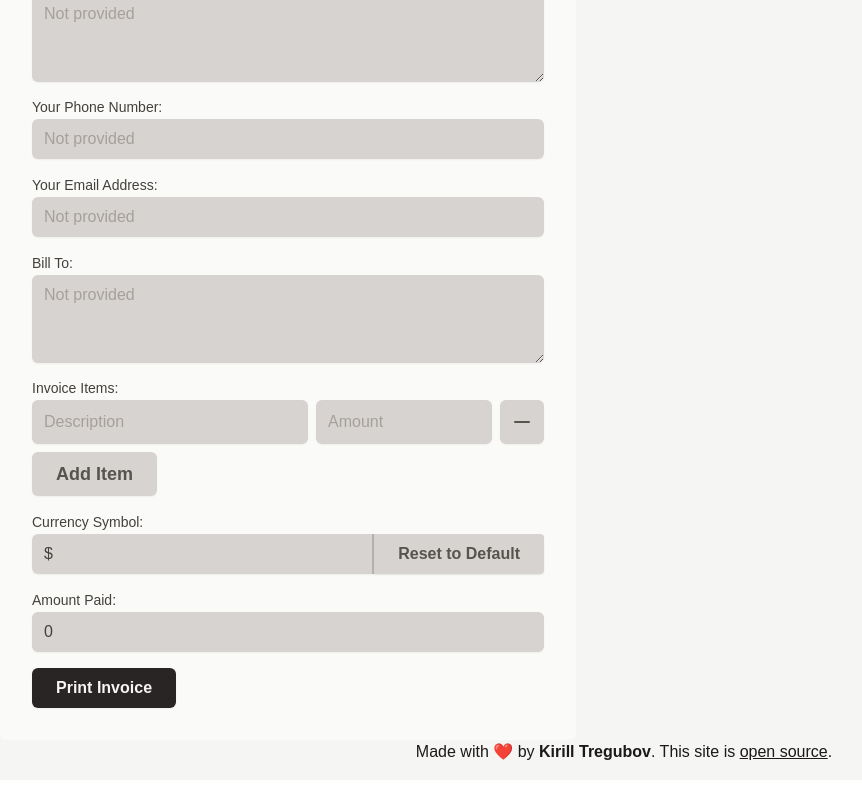
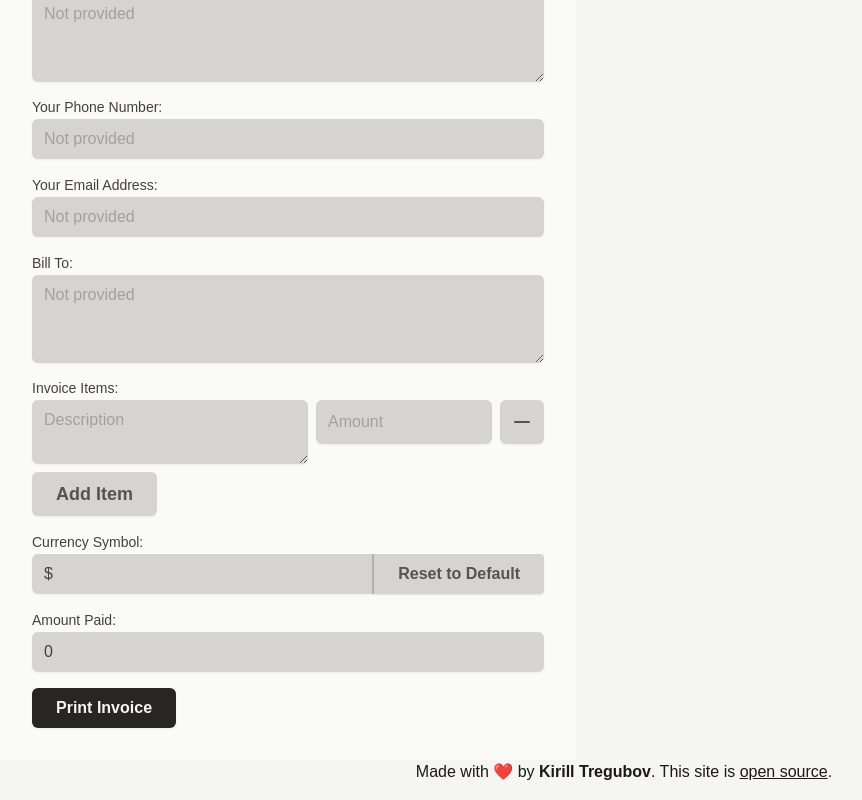
Before and after one commit to KirillTregubov/TaskLancer, a Nuxt app: page / in a window 1280 px wide. Shown: the part 668-1468 px from the top of the page, without its empty margins (16-878 px from the left). Built offline with nearby package versions, Linux system fonts and the light colour scheme; a web font is replaced by a local one.

Commit message:
improvements

```diff
--- a/components/InvoiceGenerator.vue
+++ b/components/InvoiceGenerator.vue
@@ -194,19 +194,19 @@ const filteredInvoiceContents = computed(() => {
           <div
             v-for="(item, index) in invoiceContents"
             :key="index"
-            class="flex items-center space-x-2"
+            class="flex items-start space-x-2"
           >
-            <input
+            <textarea
               v-model="item.description"
-              type="text"
+              rows="2"
+              class="min-h-10 w-full self-stretch rounded-md bg-stone-300 px-3 py-2 font-medium text-stone-700 placeholder-stone-400 shadow-xs ring-stone-500 transition outline-none selection:bg-stone-500 selection:text-stone-100 placeholder:select-none"
               placeholder="Description"
-              class="w-full self-stretch rounded-md bg-stone-300 px-3 py-2 font-medium text-stone-700 placeholder-stone-400 shadow-xs ring-stone-500 transition outline-none selection:bg-stone-500 selection:text-stone-100 placeholder:select-none"
             />
             <input
               v-model.number="item.amount"
               type="number"
               placeholder="Amount"
-              class="w-full max-w-44 self-stretch rounded-md bg-stone-300 px-3 py-2 font-medium text-stone-700 placeholder-stone-400 shadow-xs ring-stone-500 transition outline-none selection:bg-stone-500 selection:text-stone-100 placeholder:select-none"
+              class="w-full max-w-44 rounded-md bg-stone-300 px-3 py-2.5 font-medium text-stone-700 placeholder-stone-400 shadow-xs ring-stone-500 transition outline-none selection:bg-stone-500 selection:text-stone-100 placeholder:select-none"
             />
             <button
               type="button"
--- a/components/InvoiceTemplate.vue
+++ b/components/InvoiceTemplate.vue
@@ -173,7 +173,7 @@ const saveAsPDF = () => {
         <div class="h-full p-[1in]">
           <div class="grid h-full w-full grid-cols-2 gap-x-16 gap-y-8">
             <div>
-              <h1 class="mb-1 text-lg font-semibold">{{ companyName }}</h1>
+              <h1 class="mb-0.5 text-lg font-semibold">{{ companyName }}</h1>
               <h2 v-if="address" class="whitespace-pre-wrap">
                 {{ address }}
               </h2>
```
